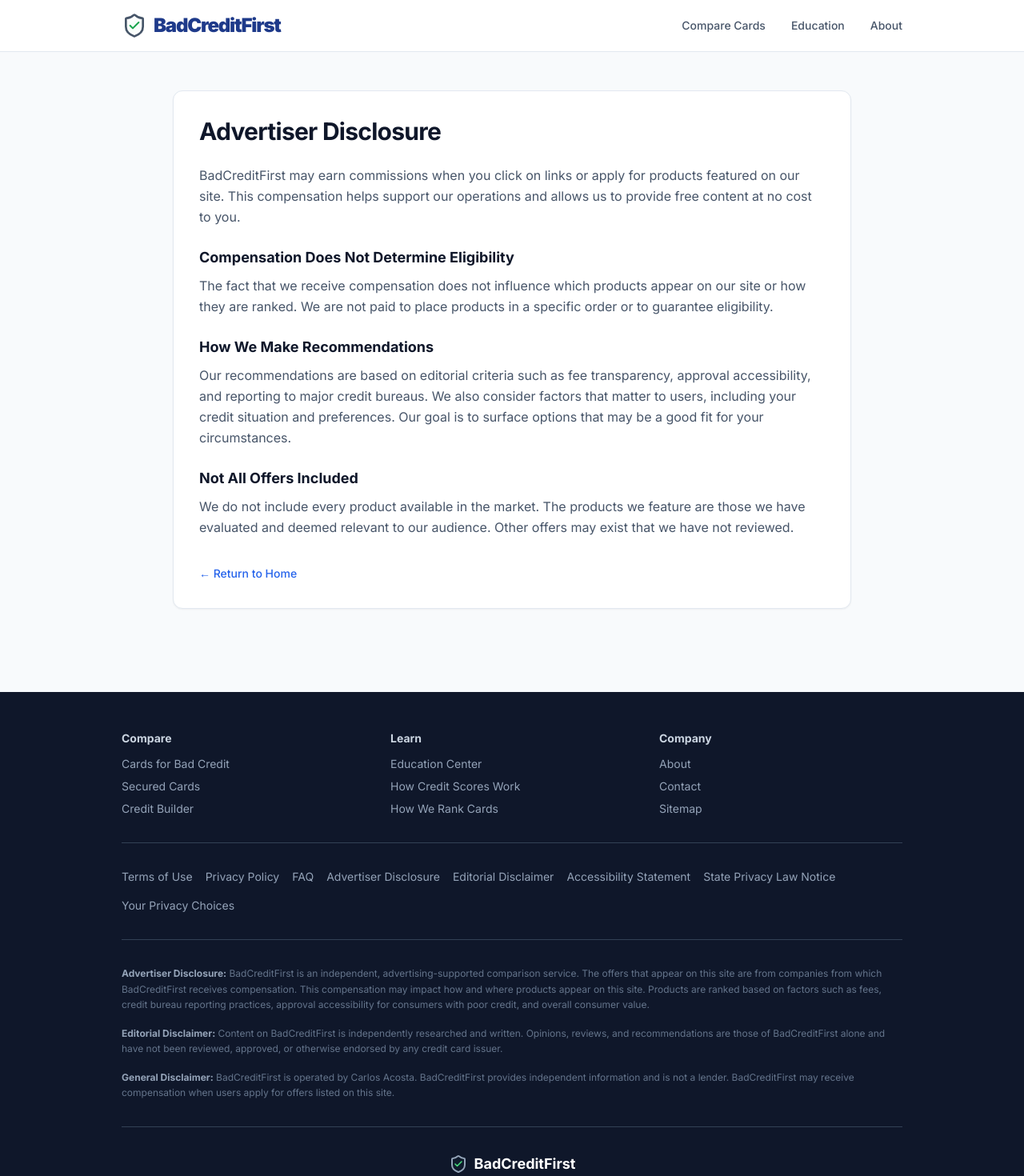
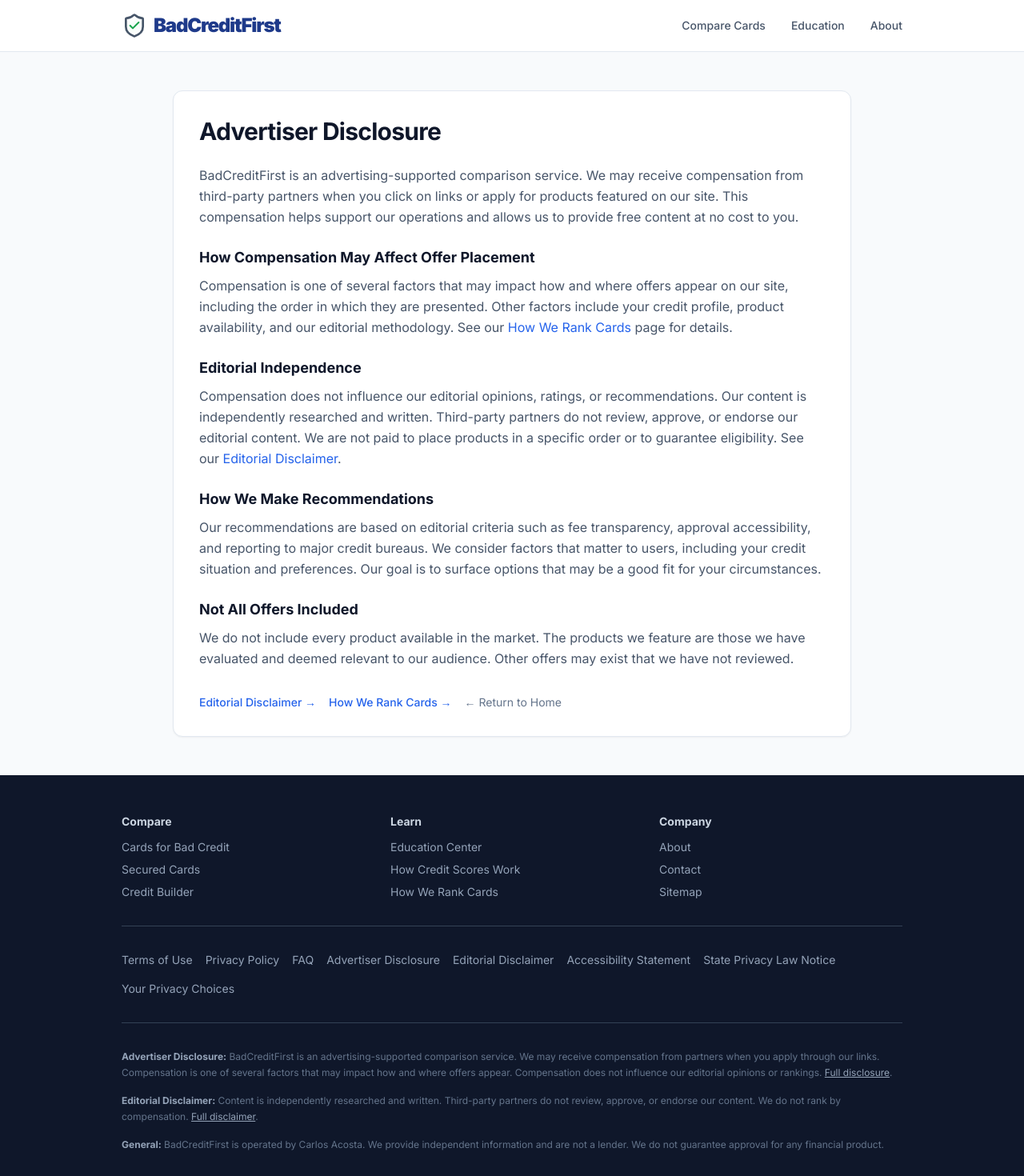
Before and after one commit to Holagpt-ai/badcreditfirst-v3, a Next.js app: page /advertiser-disclosure in a window 1280 px wide. Shown: the top 1470 px of the page at 80% size. Built offline with nearby package versions, Linux system fonts and the light colour scheme.

Commit message:
compliance: align disclosures with major affiliate network standards

```diff
--- a/app/advertiser-disclosure/page.tsx
+++ b/app/advertiser-disclosure/page.tsx
@@ -16,23 +16,35 @@
             Advertiser Disclosure
           </h1>
           <p className="text-slate-600 leading-relaxed mb-4">
-            BadCreditFirst may earn commissions when you click on links or apply for products featured on our site. This compensation helps support our operations and allows us to provide free content at no cost to you.
+            BadCreditFirst is an advertising-supported comparison service. We may receive compensation from third-party partners when you click on links or apply for products featured on our site. This compensation helps support our operations and allows us to provide free content at no cost to you.
           </p>
-          <h2 className="text-lg font-bold text-slate-900 mt-6 mb-2">Compensation Does Not Determine Eligibility</h2>
+          <h2 className="text-lg font-bold text-slate-900 mt-6 mb-2">How Compensation May Affect Offer Placement</h2>
           <p className="text-slate-600 leading-relaxed mb-4">
-            The fact that we receive compensation does not influence which products appear on our site or how they are ranked. We are not paid to place products in a specific order or to guarantee eligibility.
+            Compensation is one of several factors that may impact how and where offers appear on our site, including the order in which they are presented. Other factors include your credit profile, product availability, and our editorial methodology. See our <Link href="/how-we-rank-cards" className="text-blue-600 hover:underline">How We Rank Cards</Link> page for details.
+          </p>
+          <h2 className="text-lg font-bold text-slate-900 mt-6 mb-2">Editorial Independence</h2>
+          <p className="text-slate-600 leading-relaxed mb-4">
+            Compensation does not influence our editorial opinions, ratings, or recommendations. Our content is independently researched and written. Third-party partners do not review, approve, or endorse our editorial content. We are not paid to place products in a specific order or to guarantee eligibility. See our <Link href="/editorial-disclaimer" className="text-blue-600 hover:underline">Editorial Disclaimer</Link>.
           </p>
           <h2 className="text-lg font-bold text-slate-900 mt-6 mb-2">How We Make Recommendations</h2>
           <p className="text-slate-600 leading-relaxed mb-4">
-            Our recommendations are based on editorial criteria such as fee transparency, approval accessibility, and reporting to major credit bureaus. We also consider factors that matter to users, including your credit situation and preferences. Our goal is to surface options that may be a good fit for your circumstances.
+            Our recommendations are based on editorial criteria such as fee transparency, approval accessibility, and reporting to major credit bureaus. We consider factors that matter to users, including your credit situation and preferences. Our goal is to surface options that may be a good fit for your circumstances.
           </p>
           <h2 className="text-lg font-bold text-slate-900 mt-6 mb-2">Not All Offers Included</h2>
           <p className="text-slate-600 leading-relaxed mb-8">
             We do not include every product available in the market. The products we feature are those we have evaluated and deemed relevant to our audience. Other offers may exist that we have not reviewed.
           </p>
-          <Link href="/" className="text-blue-600 hover:underline text-sm font-medium">
-            ← Return to Home
-          </Link>
+          <div className="flex flex-wrap gap-4 text-sm">
+            <Link href="/editorial-disclaimer" className="text-blue-600 hover:underline font-medium">
+              Editorial Disclaimer →
+            </Link>
+            <Link href="/how-we-rank-cards" className="text-blue-600 hover:underline font-medium">
+              How We Rank Cards →
+            </Link>
+            <Link href="/" className="text-slate-500 hover:text-blue-600 hover:underline">
+              ← Return to Home
+            </Link>
+          </div>
         </div>
       </main>
     </div>
--- a/app/editorial-disclaimer/page.tsx
+++ b/app/editorial-disclaimer/page.tsx
@@ -31,7 +31,11 @@
           </p>
           <h2 className="text-lg font-bold text-slate-900 mt-6 mb-2">Editorial Independence</h2>
           <p className="text-slate-600 leading-relaxed mb-4">
-            Our content is editorially independent. Reviews, rankings, and comparisons are based on our own evaluation criteria. We do not accept payment to alter editorial opinions or to favor specific products.
+            Our content is editorially independent. Reviews, rankings, and comparisons are based on our own evaluation criteria. We do not accept payment to alter editorial opinions or to favor specific products. Third-party advertisers and partners do not review, approve, or endorse our editorial content. Compensation from affiliate links does not influence our ratings or recommendations. See our <Link href="/advertiser-disclosure" className="text-blue-600 hover:underline">Advertiser Disclosure</Link> for how we are compensated.
+          </p>
+          <h2 className="text-lg font-bold text-slate-900 mt-6 mb-2">How We Rank and Review</h2>
+          <p className="text-slate-600 leading-relaxed mb-4">
+            Our methodology is based on fee transparency, approval accessibility, and credit bureau reporting. We do not rank products by compensation. See <Link href="/how-we-rank-cards" className="text-blue-600 hover:underline">How We Rank Cards</Link> for full details.
           </p>
           <h2 className="text-lg font-bold text-slate-900 mt-6 mb-2">No Guarantees</h2>
           <p className="text-slate-600 leading-relaxed mb-4">
@@ -41,9 +45,17 @@
           <p className="text-slate-600 leading-relaxed mb-8">
             Product terms, fees, and eligibility requirements may change. We strive for accuracy but cannot guarantee that all information is current. Users should verify details directly with the issuer before applying.
           </p>
-          <Link href="/" className="text-blue-600 hover:underline text-sm font-medium">
-            ← Return to Home
-          </Link>
+          <div className="flex flex-wrap gap-4 text-sm">
+            <Link href="/advertiser-disclosure" className="text-blue-600 hover:underline font-medium">
+              Advertiser Disclosure →
+            </Link>
+            <Link href="/how-we-rank-cards" className="text-blue-600 hover:underline font-medium">
+              How We Rank Cards →
+            </Link>
+            <Link href="/" className="text-slate-500 hover:text-blue-600 hover:underline">
+              ← Return to Home
+            </Link>
+          </div>
         </div>
       </main>
     </div>
--- a/app/layout.tsx
+++ b/app/layout.tsx
@@ -127,16 +127,16 @@
               <Link href="/state-privacy-law-notice" className="hover:text-white transition-colors">State Privacy Law Notice</Link>
               <Link href="/your-privacy-choices" className="hover:text-white transition-colors">Your Privacy Choices</Link>
             </div>
-            {/* ROW 3: Disclaimers */}
+            {/* ROW 3: Disclaimers — parity with Credit Karma, NerdWallet, CNBC Select */}
             <div className="space-y-4 mb-8 border-t border-slate-700 pt-8">
               <p className="text-xs text-slate-500 leading-relaxed">
-                <strong className="text-slate-400">Advertiser Disclosure:</strong> BadCreditFirst is an independent, advertising-supported comparison service. The offers that appear on this site are from companies from which BadCreditFirst receives compensation. This compensation may impact how and where products appear on this site. Products are ranked based on factors such as fees, credit bureau reporting practices, approval accessibility for consumers with poor credit, and overall consumer value.
+                <strong className="text-slate-400">Advertiser Disclosure:</strong> BadCreditFirst is an advertising-supported comparison service. We may receive compensation from partners when you apply through our links. Compensation is one of several factors that may impact how and where offers appear. Compensation does not influence our editorial opinions or rankings. <Link href="/advertiser-disclosure" className="text-slate-400 hover:text-white underline underline-offset-1">Full disclosure</Link>.
               </p>
               <p className="text-xs text-slate-500 leading-relaxed">
-                <strong className="text-slate-400">Editorial Disclaimer:</strong> Content on BadCreditFirst is independently researched and written. Opinions, reviews, and recommendations are those of BadCreditFirst alone and have not been reviewed, approved, or otherwise endorsed by any credit card issuer.
+                <strong className="text-slate-400">Editorial Disclaimer:</strong> Content is independently researched and written. Third-party partners do not review, approve, or endorse our content. We do not rank by compensation. <Link href="/editorial-disclaimer" className="text-slate-400 hover:text-white underline underline-offset-1">Full disclaimer</Link>.
               </p>
               <p className="text-xs text-slate-500 leading-relaxed">
-                <strong className="text-slate-400">General Disclaimer:</strong> BadCreditFirst is operated by Carlos Acosta. BadCreditFirst provides independent information and is not a lender. BadCreditFirst may receive compensation when users apply for offers listed on this site.
+                <strong className="text-slate-400">General:</strong> BadCreditFirst is operated by Carlos Acosta. We provide independent information and are not a lender. We do not guarantee approval for any financial product.
               </p>
             </div>
             {/* ROW 4: Brand Anchor + Author + Trust Signals */}
```
